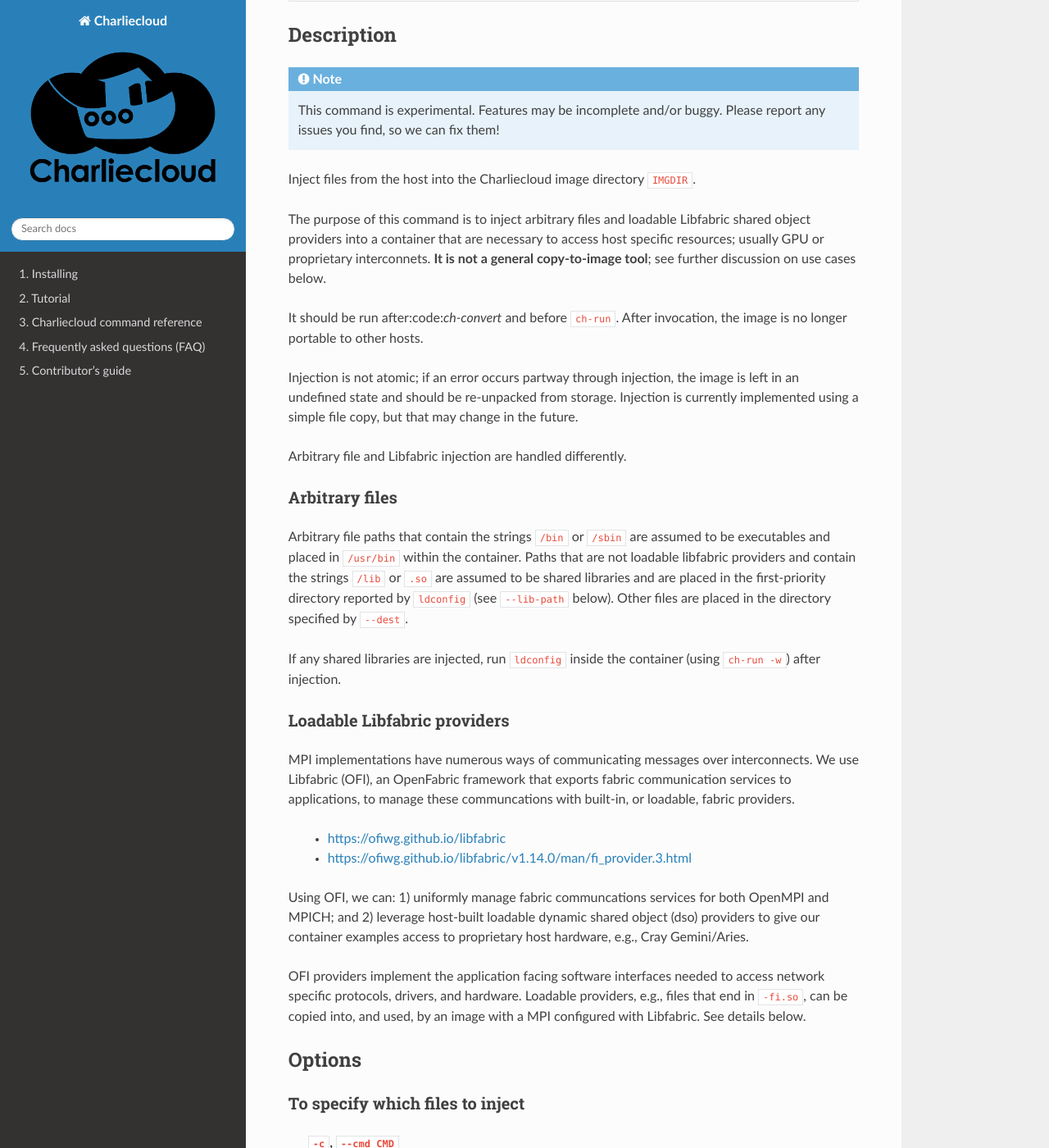
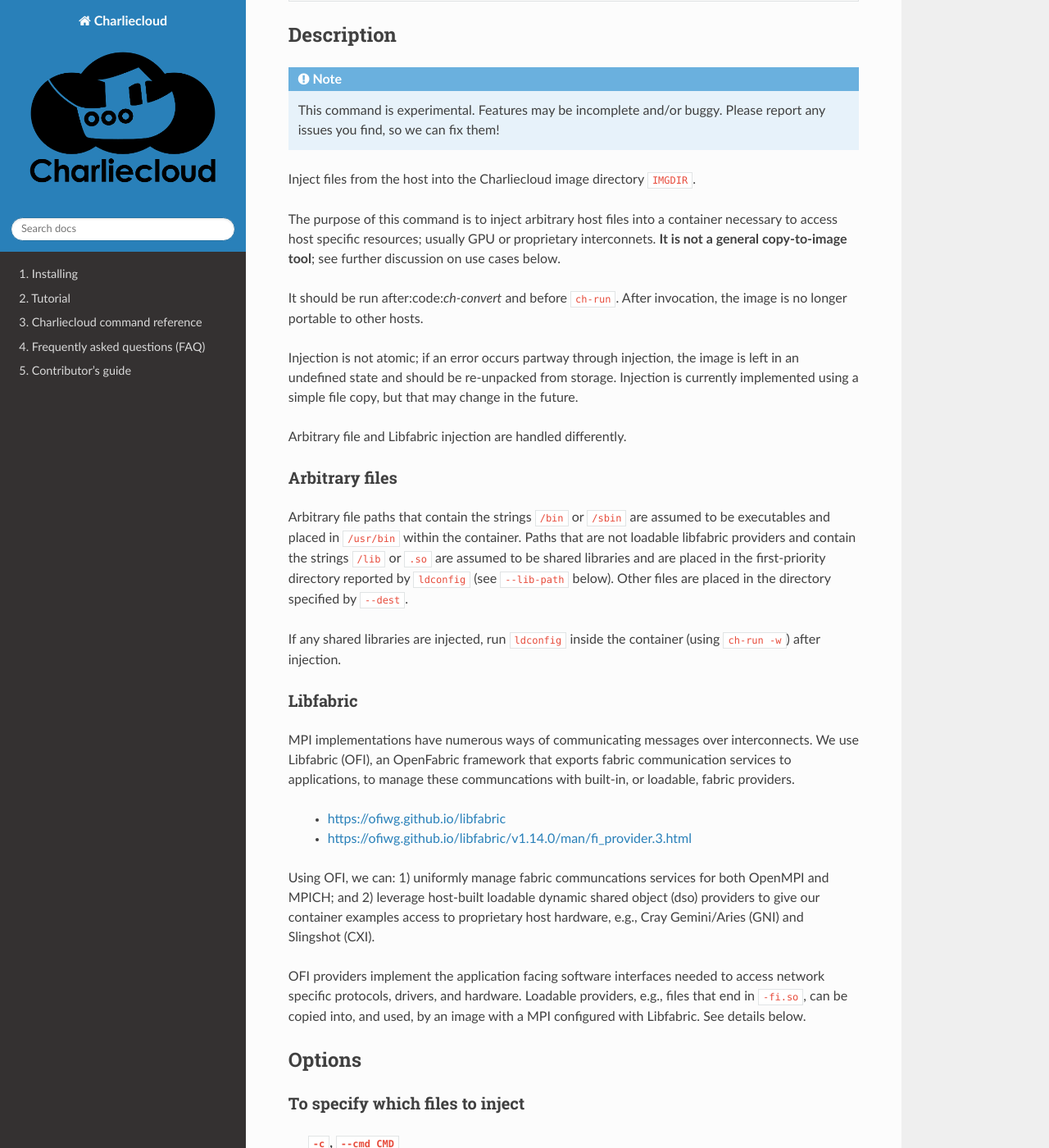
Before and after one commit to hpc/charliecloud, a Sphinx documentation site: the page built from doc/ch-fromhost.rst, in a window 1280 px wide and 1400 px high, scrolled down 257 px. Shown: the whole window at 82% size. Built offline with Sphinx 7.4.7 and the Read the Docs theme 2.0.0, drawn with Linux system fonts in a browser that asks for light colours; some of the changed text lies outside the part shown.

Commit message:
add slingshot

```diff
--- a/doc/ch-fromhost_desc.rst
+++ b/doc/ch-fromhost_desc.rst
@@ -17,10 +17,10 @@ Description
 Inject files from the host into the Charliecloud image directory
 :code:`IMGDIR`.
 
-The purpose of this command is to inject arbitrary files and loadable Libfabric
-shared object providers into a container that are necessary to access host
-specific resources; usually GPU or proprietary interconnets. **It is not a
-general copy-to-image tool**; see further discussion on use cases below.
+The purpose of this command is to inject arbitrary host files into a container
+necessary to access host specific resources; usually GPU or proprietary
+interconnets. **It is not a general copy-to-image tool**; see further discussion
+on use cases below.
 
 It should be run after:code:`ch-convert` and before :code:`ch-run`. After
 invocation, the image is no longer portable to other hosts.
@@ -46,8 +46,8 @@ directory specified by :code:`--dest`.
 If any shared libraries are injected, run :code:`ldconfig` inside the
 container (using :code:`ch-run -w`) after injection.
 
-Loadable Libfabric providers
-----------------------------
+Libfabric
+---------
 
 MPI implementations have numerous ways of communicating messages over
 interconnects. We use Libfabric (OFI), an OpenFabric framework that
@@ -60,7 +60,7 @@ communcations with built-in, or loadable, fabric providers.
 Using OFI, we can: 1) uniformly manage fabric communcations services for both
 OpenMPI and MPICH; and 2) leverage host-built loadable dynamic shared object
 (dso) providers to give our container examples access to proprietary host
-hardware, e.g., Cray Gemini/Aries.
+hardware, e.g., Cray Gemini/Aries (GNI) and Slingshot (CXI).
 
 OFI providers implement the application facing software interfaces needed to
 access network specific protocols, drivers, and hardware. Loadable providers,
@@ -104,15 +104,18 @@ To specify the destination within the image
 Additional arguments
 --------------------
 
-  :code:`--cray-ugni`
-    Inject cray gemini/aries GNI provider :code:`libgnix-fi.so`; this is
-    equivalent to :code:`--ofi $CH_FROMHOST_OFI_UGNI`.
+  :code:`--cray-mpi-cxi`
+    Inject cray-libfabric for slingshot.
+
+  :code:`--cray-mpi-gni`
+    Inject cray gemini/aries GNI Libfabric provider :code:`libgnix-fi.so`; this
+    is equivalent to :code:`--fi-provider $CH_FROMHOST_OFI_GNI`.
 
   :code:`--lib-path`
     Print the guest destination path for shared libraries inferred as
     described above.
 
-  :code:`--ofi-path`
+  :code:`--fi-prov-path`
     Print the guest destination path for loadable libfabric providers as
     described above.
 
@@ -221,10 +224,12 @@ The implementation of :code:`--ofi` is experimental and has a couple quirks.
    container functionality, e.g., :code:`/usr/bin/`, etc.
 
 4. At the time of this writing, a Cray Slingshot optimized provider is not
-   available. We are working with HPE to get this feature added sooner, rather
-   than later; however, we may need to implement more complicated injection
-   techniques, e.g., complete replacement of the container's libfabric with
-   hosts, for future Cray systems with Slingshot.
+   available; however, recent acitivity libfabric source indicates there will be
+   at some point, see: https://github.com/ofiwg/libfabric/pull/7839We.
+
+   For now, on Cray systems with Slingshot, CXI, we overwrite the container's
+   :code:`libfabric.so` with the hosts. This method is a stopgap while we wait
+   for the CXI provider.
 
 5. Tested only for C programs compiled with GCC, and it probably won't work
    without extensive bind-mounts and kluding. If you'd like to use another
```
Also changed, not shown: other parts of doc/ch-fromhost_desc.rst (+1 -1 lines), 7 other files.
